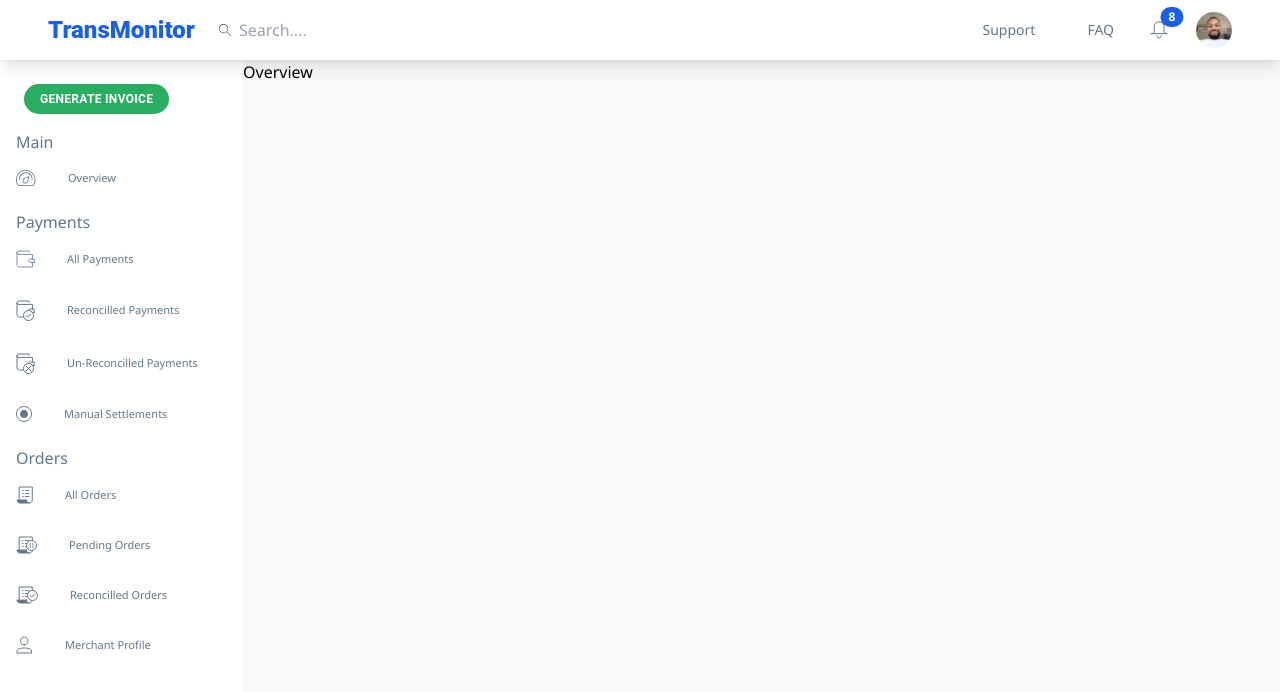
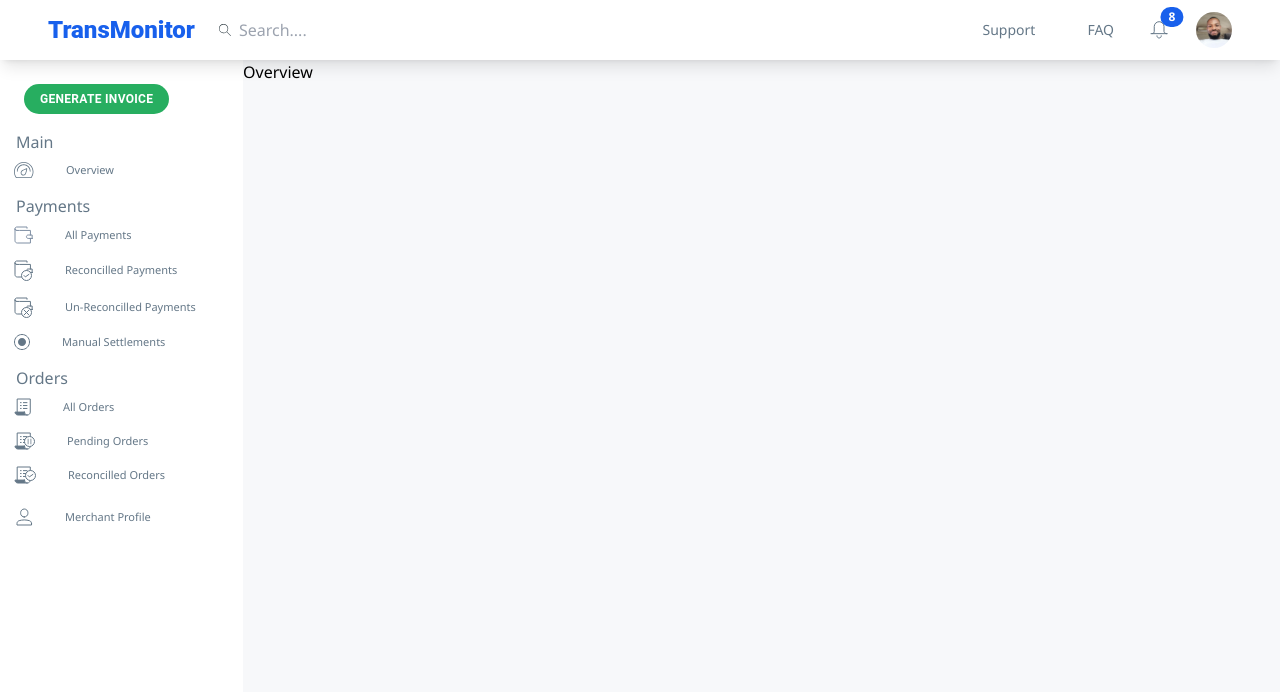
Before and after one commit to siccoo/mintyn-transmonitor, a React (Create React App) app: page / in a window 1280 px wide. Shown: the top 692 px of the page. Built offline with nearby package versions, Linux system fonts and the light colour scheme.

Commit message:
updates on sidebar.jsx

```diff
--- a/src/components/Header.jsx
+++ b/src/components/Header.jsx
@@ -2,7 +2,7 @@ import React, { useEffect, useRef, useState } from 'react';
 import { useSelector } from 'react-redux';
 import Sidebar from './Sidebar';
 import { CloseSquare, HambergerMenu } from 'iconsax-react';
-import { headerData } from './../data/SidebarData';
+import { headerData } from '../routesData/SidebarData';
 import { Bell, Avatar, Search } from '../assets/icons/';
 
 const Header = () => {
--- a/src/components/Sidebar.jsx
+++ b/src/components/Sidebar.jsx
@@ -1,5 +1,5 @@
 import React, { useState } from 'react';
-import { mainData, paymentsData, ordersData } from './../data/SidebarData';
+import { mainData, paymentsData, ordersData } from '../routesData/SidebarData';
 import { MerchantProfile } from '../assets/icons';
 import { Link } from 'react-router-dom';
 
@@ -23,7 +23,7 @@ const Sidebar = () => {
               }`}
             >
               <div
-                className={`flex gap-8 cursor-pointer p-4 items-center ${
+                className={`flex gap-8 cursor-pointer p-2 ml-1.5 items-center ${
                   main.route === selectedRoute
                     ? 'bg-[#afcdf3] text-navigationGrey'
                     : ''
@@ -50,7 +50,7 @@ const Sidebar = () => {
               }`}
             >
               <div
-                className={`flex gap-8 cursor-pointer p-4 items-center ${
+                className={`flex gap-8 cursor-pointer p-2 ml-1.5 items-center ${
                   payment.route === selectedRoute
                     ? 'bg-[#afcdf3] text-navigationGrey'
                     : ''
@@ -77,7 +77,7 @@ const Sidebar = () => {
               }`}
             >
               <div
-                className={`flex gap-8 cursor-pointer p-4 items-center ${
+                className={`flex gap-8 cursor-pointer p-2 ml-1.5 items-center ${
                   order.route === selectedRoute
                     ? 'bg-[#afcdf3] text-navigationGrey'
                     : ''
--- a/src/data/SidebarData.js
+++ b/src/routesData/SidebarData.js
@@ -20,7 +20,6 @@ export const mainData = [
         id: 1,
         title: 'Overview',
         icon: Overview,
-        route: 'overview',
     }
 ];
 
@@ -29,19 +28,16 @@ export const ordersData = [
         id: 1,
         title: 'All Orders',
         icon: AllOrders,
-        route: 'all-orders',
     },
     {
         id: 2,
         title: 'Pending Orders',
         icon: PendingOrders,
-        route: 'pending-orders',
     },
     {
         id: 3,
         title: 'Reconcilled Orders',
         icon: ReconcilledOrders,
-        route: 'reconcilled-orders',
     }
 ];
 
@@ -50,24 +46,20 @@ export const paymentsData = [
         id: 1,
         title: 'All Payments',
         icon: AllPayments,
-        route: 'all-payments',
     },
     {
         id: 2,
         title: 'Reconcilled Payments',
         icon: ReconcilledPayments,
-        route: 'reconcilled-payments',
     },
     {
         id: 3,
         title: 'Un-Reconcilled Payments',
         icon: UnreconcilledPayments,
-        route: 'unreconcilled-payments',
     },
     {
         id: 4,
         title: 'Manual Settlements',
         icon: ManualSettlement,
-        route: 'manual-settlements',
     }
 ];
```
